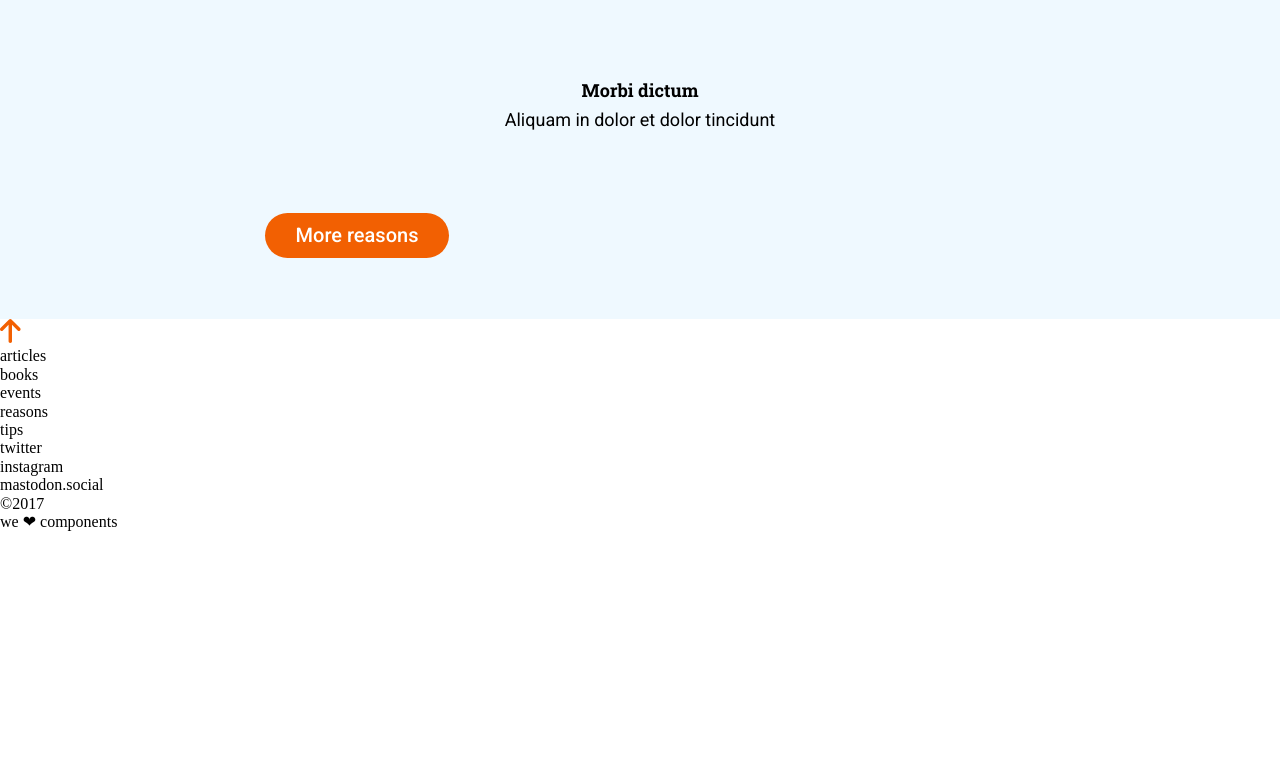
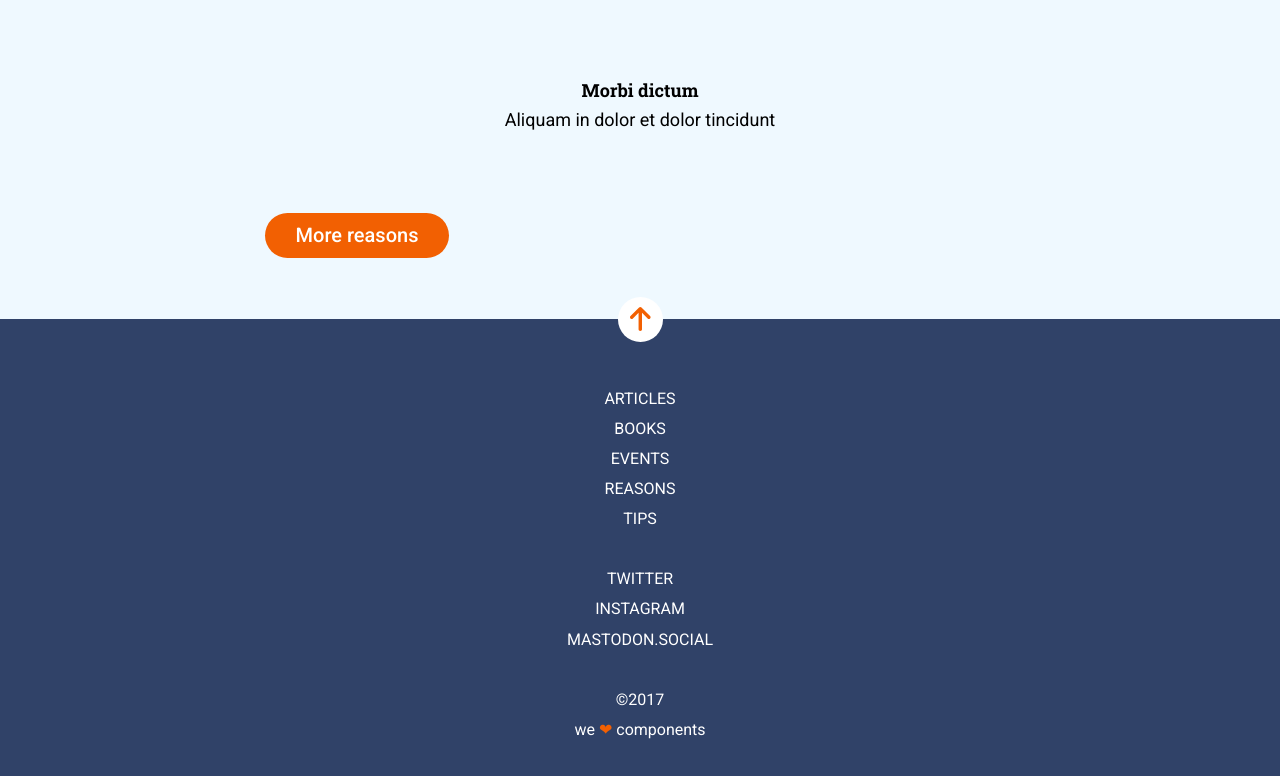
Before and after one commit to laugeeme/modulo-1-evaluacion-final-laurageeme, a website: page public/index.html in a window 1280 px wide. Shown: the part 1481-2257 px from the top of the page. Before the commit the page ends 2012 px from the top, so only its background shows below. Drawn offline with nearby package versions, Linux system fonts and the light colour scheme.

Commit message:
footer done

```diff
--- a/_src/assets/scss/layouts/_footer.scss
+++ b/_src/assets/scss/layouts/_footer.scss
@@ -0,0 +1,70 @@
+.page__footer {
+    height: 465px;
+    background-color: $colorDarkBlue;
+    color: $colorText1;
+    width: 100vw;
+    display: flex;
+    flex-direction: column;
+    text-align: center;
+
+
+    & .btn_up {
+        position: relative;
+        width: 45px;
+        height: 45px;
+        top: -22.5px;
+        background-color: $colorWhite;
+        border-radius: 50%;
+        margin-left: auto;
+        margin-right: auto;
+        display: flex;
+        justify-content: center;
+        align-items: center;
+
+    }
+
+
+
+    & .menu_container {
+        padding-top: 20px;
+        text-transform: uppercase;
+        font-family: $fontStyle2;
+        font-size: 16px;
+        font-weight: normal;
+        font-stretch: normal;
+        font-style: normal;
+        line-height: 1.88;
+        letter-spacing: normal;
+        text-align: center;
+
+    }
+
+    & .rrss_container {
+        padding-top: 30px;
+        text-transform: uppercase;
+        font-family: $fontStyle2;
+        font-size: 16px;
+        font-weight: normal;
+        font-stretch: normal;
+        font-style: normal;
+        line-height: 1.88;
+        letter-spacing: normal;
+        text-align: center;
+    }
+
+    & .copyright_container {
+        padding-top: 30px;
+        text-transform: lowercase;
+        font-family: $fontStyle2;
+        font-size: 16px;
+        font-weight: normal;
+        font-stretch: normal;
+        font-style: normal;
+        line-height: 1.88;
+        letter-spacing: normal;
+        text-align: center;
+
+
+    }
+
+}
--- a/public/index.html
+++ b/public/index.html
@@ -65,11 +65,9 @@
                 </div>
             </article>
         </section>
-        <footer class="page__footer">
-            <div> <a class="link_up" href="#up"> <img src="../../assets/images/ico-arrow.svg" alt="Scroll hacia arriba">
+        <footer class="page__footer"> <a class="btn_up" href="#up"> <img src="../../assets/images/ico-arrow.svg" alt="Scroll hacia arriba">
         </a>
 
-            </div>
             <nav class="menu_container">
                 <ul>
                     <li>articles</li>
@@ -91,7 +89,7 @@
                     <p>&copy;2017</p>
                 </div>
                 <div>
-                    <p>we &#10084; components</p>
+                    <p>we <span style="color: #f26002;">&#10084;</span> components</p>
                 </div>
             </div>
         </footer>
```
Also changed, not shown: _src/assets/scss/layouts/_header.scss (+0 -7 lines), _src/templates/partials/_footer.html (+2 -4 lines), public/assets/css/main.css, 1 other file.
